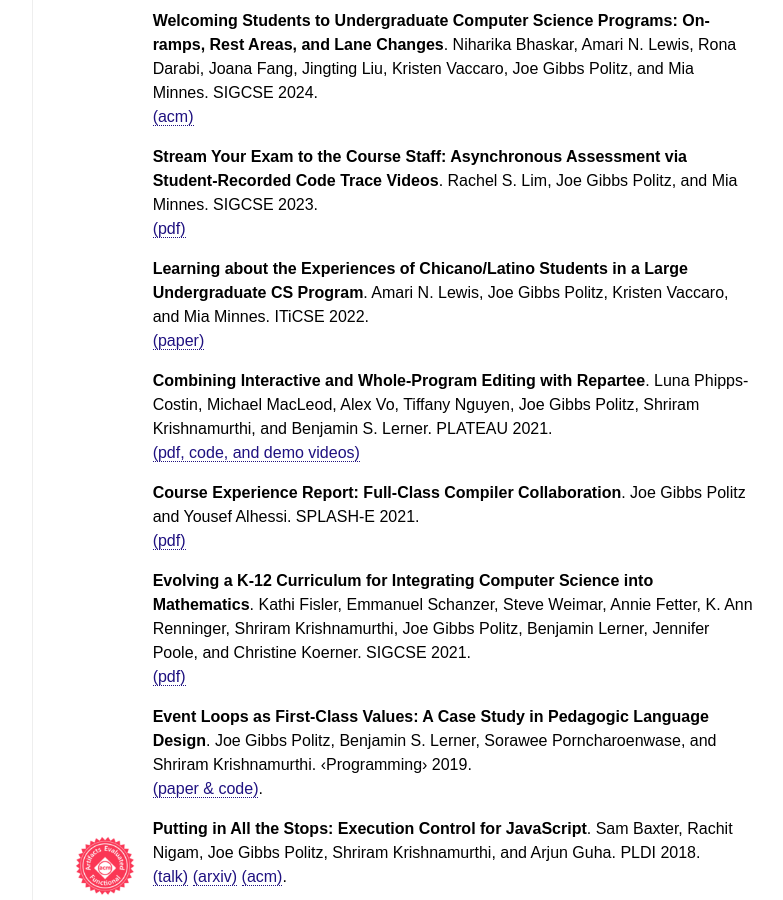
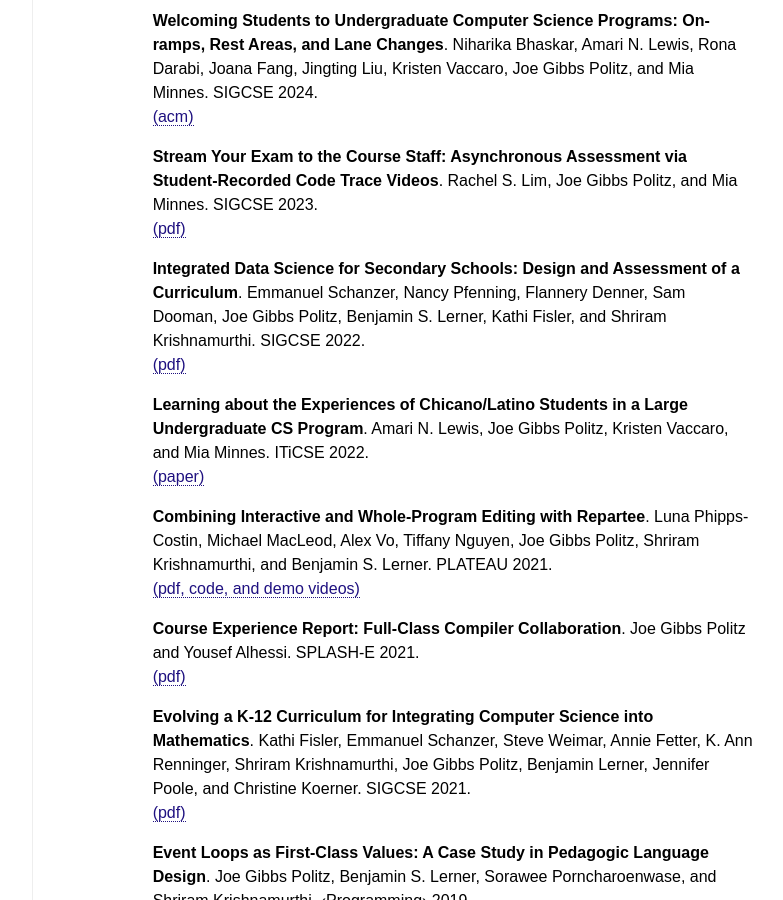
Before and after one commit to jpolitz/jpolitz.github.com, a Jekyll site: the page built from index.html, in a window 1280 px wide and 900 px high, scrolled down 1802 px. Shown: the whole window, without its empty margins (235-1018 px from the left). Built offline with Jekyll 4.4.1, drawn with Linux system fonts in a browser that asks for light colours.

Commit message:
SIGCSE 2022

```diff
--- a/index.html
+++ b/index.html
@@ -146,6 +146,9 @@
       <li><b>Stream Your Exam to the Course Staff: Asynchronous Assessment via Student-Recorded Code Trace Videos</b>. Rachel S. Lim, Joe Gibbs Politz, and Mia Minnes. SIGCSE 2023.<br/>
 	<a href="/docs/sigcse-2023-video-exams.pdf">(pdf)</a>
       </li>
+      <li><b>Integrated Data Science for Secondary Schools: Design and Assessment of a Curriculum</b>. Emmanuel Schanzer, Nancy Pfenning, Flannery Denner, Sam Dooman, Joe Gibbs Politz, Benjamin S. Lerner, Kathi Fisler, and Shriram Krishnamurthi. SIGCSE 2022.<br/>
+      <a href="https://cs.brown.edu/~sk/Publications/Papers/Published/spddplfk-integ-ds-desn-assm-curric/">(pdf)</a>
+      </li>
       <li><b>Learning about the Experiences of Chicano/Latino Students in a Large Undergraduate CS Program</b>. Amari N. Lewis, Joe Gibbs Politz, Kristen Vaccaro, and Mia Minnes. ITiCSE 2022.<br/>
 	<a href="https://dl.acm.org/doi/abs/10.1145/3502718.3524780">(paper)</a>
       </li>
```
